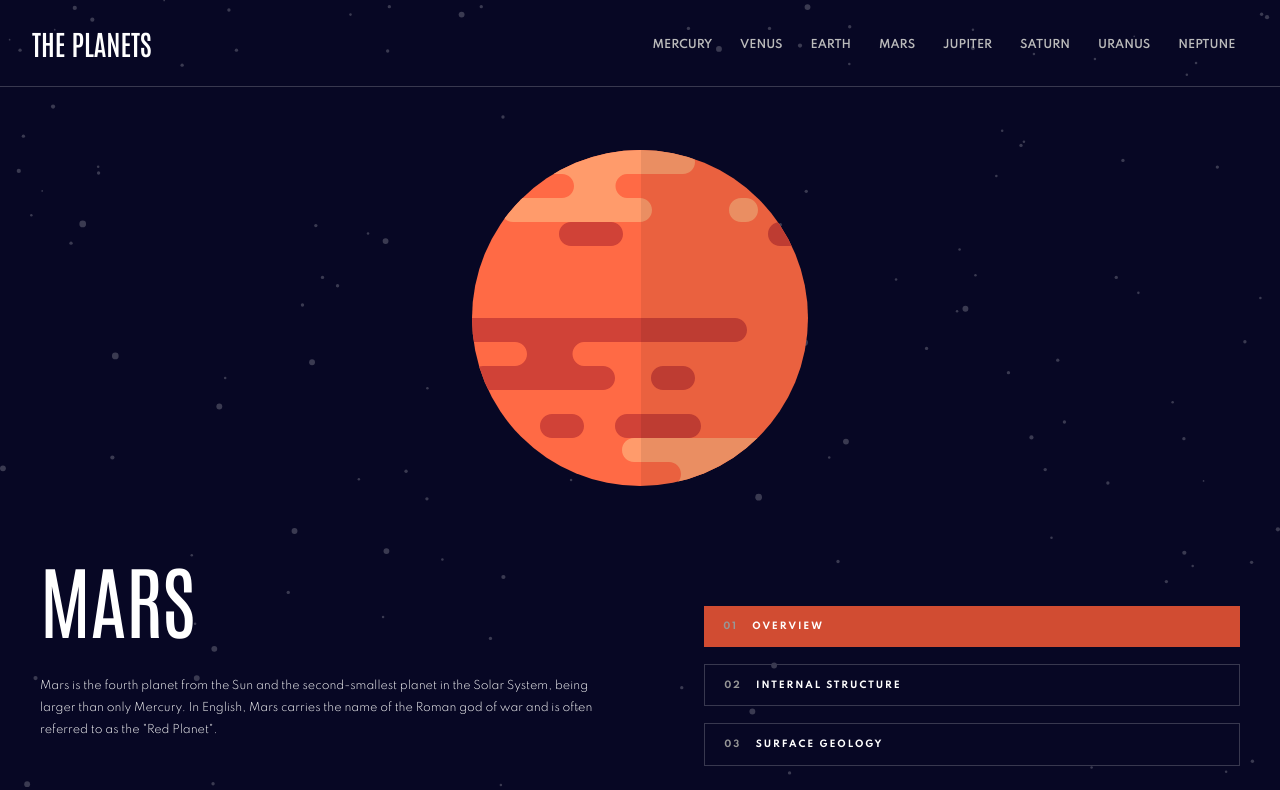
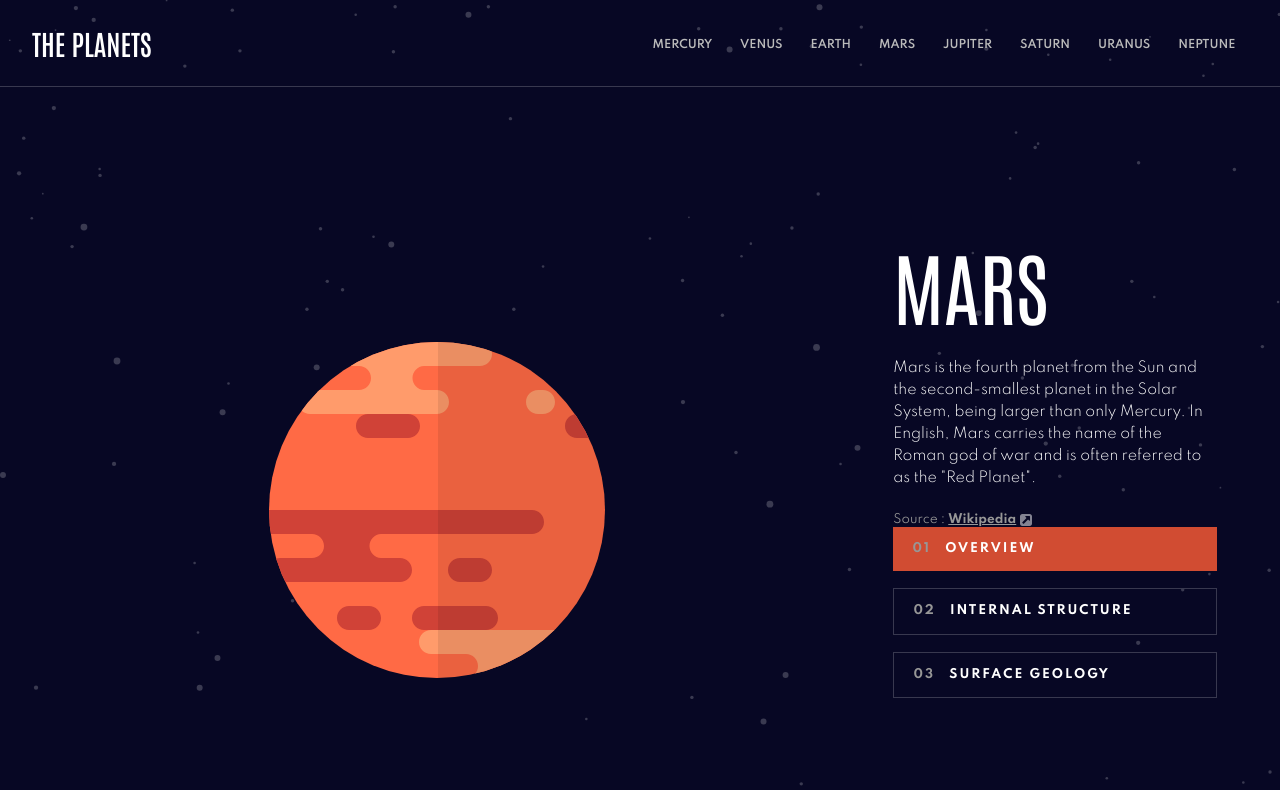
Before and after one commit to ChrisP1108/planets-fact-site, a React (Create React App) app: page /mars in a window 1280 px wide. Shown: the top 790 px of the page. Built offline with nearby package versions, Linux system fonts and the light colour scheme.

Commit message:
Desktop Initial Setup

```diff
--- a/src/components/Header/Header.css
+++ b/src/components/Header/Header.css
@@ -80,7 +80,7 @@ ul.nav {
 }
 
 .mobile-hover:hover {
-    background-color: #5f5f5f3b;
+    background-color: #7a7a7a3b;
     transition: .15s ease-in-out;
     padding-left: .5rem;
 }
--- a/src/components/Page/Page.css
+++ b/src/components/Page/Page.css
@@ -189,7 +189,7 @@ p {
         border: 0.063rem #38384F solid;
     }
     .tab-border-box:hover {
-        background-color: #5f5f5f3b;
+        background-color: #7a7a7a3b;
         transition: .15s ease-in-out;
     }
     .geology-positioning {
@@ -223,5 +223,23 @@ p {
 @media(min-width: 992px) {
     h1 {
         font-size: 5rem!important;
+        margin-top: 9.375rem!important
+    }
+    h2 {
+        font-size: 0.75rem!important;
+    }
+    .planet-space {
+        margin: 26.475rem 0 26.475rem 4rem!important;
+    }
+    .side-padding {
+        padding-right: 3.938rem!important;
+    }
+    .tab-padding {
+        padding: 0 3.938rem 0 2.5rem!important;
+        margin: 0!important;
+    }
+    p {
+        font-size: 0.875rem!important;
+        margin: 0!important;
     }
 }
--- a/src/components/Page/Page.js
+++ b/src/components/Page/Page.js
@@ -85,12 +85,12 @@ const Page = ({ content }) => {
     return (
         <div className="page">
             <div className="row no-margin">
-                <div className="col-12 col-md-6 bottom-border order-md-3 tabs-container-top-margin ml-md-1 tab-padding">
+                <div className="col-12 col-md-6 bottom-border order-md-3 tabs-container-top-margin ml-md-1 tab-padding d-lg-none">
                     <div className="row m-0">
                         {tabMapping}
                     </div>
                 </div>
-                <div className="col-12 planet-space no-padding position-relative order-md-1">
+                <div className="col-12 col-lg-7 planet-space no-padding position-relative order-md-1">
                     <div className={`${overview || surface ? `Planet-${content.name}`
                         : `Internal-${content.name}`} planet-positioning`}>
                     </div>
@@ -98,15 +98,28 @@ const Page = ({ content }) => {
                         : `d-none`} geology-positioning`}>
                     </div>
                 </div>
-                <div className="col-md-6 order-md-2 p-md-0">
+                <div className="col-md-6 col-lg-4 order-md-2 p-md-0">
                     <div className="col-12 text-center text-md-center side-padding">
                         <h1>{content.name.toUpperCase()}</h1>
                     </div>
                     <div className="col-12 text-center mt-4 side-padding">
                         <p>{overview ? content.overview.content : structure ? content.structure.content : content.geology.content}</p>
                     </div>
+                    <div className="col-12 col-md-12 mt-4 d-none source-padding link d-lg-flex justify-content-center justify-content-md-start link-regular-spacing order-md-3 order-lg-3">
+                        <h3>Source : <a target="_blank" rel="noreferrer"
+                            href={content.overview.source}>Wikipedia</a>
+                        </h3>
+                        <a className="wiki-link my-auto" rel="noreferrer"
+                            target="_blank" href={content.overview.source}>
+                        </a>
+                    </div>
+                    <div className="col-12 bottom-border order-md-3 tabs-container-top-margin ml-md-1 tab-padding d-none d-lg-block">
+                        <div className="row m-0">
+                            {tabMapping}
+                        </div>
                 </div>
-                <div className="col-12 col-md-12 mt-4 source-padding link d-flex justify-content-center justify-content-md-start link-regular-spacing order-md-3">
+                </div>
+                <div className="col-12 col-md-12 col-lg-4 mt-4 source-padding link d-flex d-lg-none justify-content-center justify-content-md-start link-regular-spacing order-md-3 order-lg-3">
                     <h3>Source : <a target="_blank" rel="noreferrer"
                         href={content.overview.source}>Wikipedia</a>
                     </h3>
```
